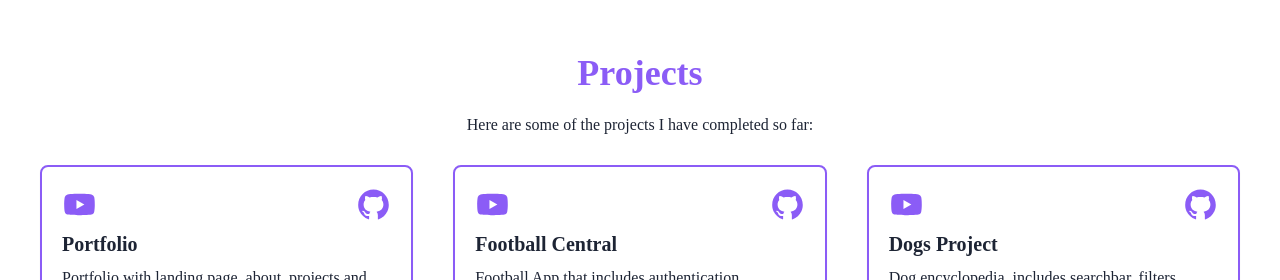
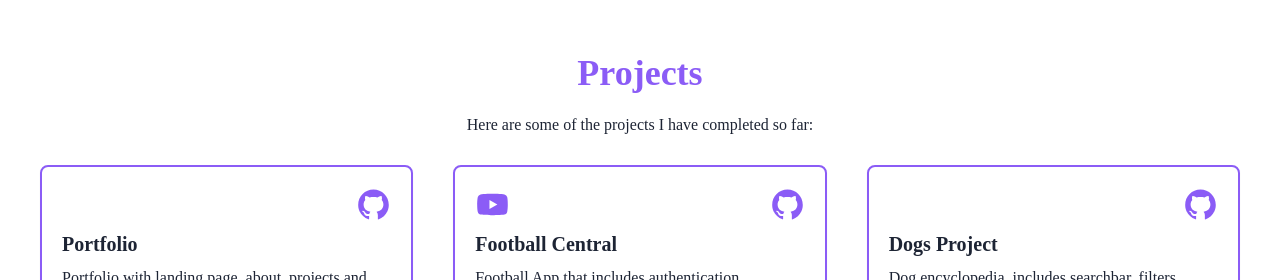
Before and after one commit to OMassano/Portfolio, a React (Create React App) app: page / in a window 1280 px wide. Shown: the part 1567-1847 px from the top of the page. Built offline with nearby package versions, Linux system fonts and the light colour scheme.

Commit message:
styles to projects

```diff
--- a/src/data/project/projectList.js
+++ b/src/data/project/projectList.js
@@ -5,9 +5,8 @@ const projectsList = [
     links: [
       {
         name: "github",
-        link: "https://github.com/OMassano/Individual-Project",
+        url: "https://github.com/OMassano/Individual-Project",
       },
-      { name: "youtube", link: "" },
     ],
     descriptions: [
       {
@@ -31,9 +30,9 @@ const projectsList = [
     links: [
       {
         name: "github",
-        link: "https://github.com/stars/OMassano/lists/football-central-app",
+        url: "https://github.com/stars/OMassano/lists/football-central-app",
       },
-      { name: "youtube", link: "https://www.youtube.com/watch?v=QOisVx6Y5Ic" },
+      { name: "youtube", url: "https://www.youtube.com/watch?v=QOisVx6Y5Ic" },
     ],
     descriptions: [
       {
@@ -57,9 +56,8 @@ const projectsList = [
     links: [
       {
         name: "github",
-        link: "https://github.com/OMassano/Portfolio",
+        url: "https://github.com/OMassano/Portfolio",
       },
-      { name: "youtube", link: "" },
     ],
     descriptions: [
       {
@@ -78,6 +76,5 @@ const projects = projectsList.sort((a, b) => {
   if (a.id > b.id) return -1;
   return 0;
 });
-console.log(projects[0].links[0].link);
 
 export default projects;
--- a/src/views/Projects/Projects.jsx
+++ b/src/views/Projects/Projects.jsx
@@ -3,6 +3,15 @@ import { AiFillYoutube, AiFillGithub } from "react-icons/ai";
 import projects from "../../data/project/projectList";
 
 const Projects = () => {
+  const handleClick = (links, site) => {
+    //need to find in links array where link.name === site
+    for (let i = 0; i < links.length; i++) {
+      if (links[i].name === site) {
+        window.open(links[i].url, "_blank");
+        break;
+      }
+    }
+  };
   return (
     <section name="projects" className="w-full md:h-screen py-5">
       <div className="mx-auto flex flex-col justify-start w-full h-full items-center">
@@ -18,18 +27,36 @@ const Projects = () => {
         <div className="grid grid-cols-1 md:grid-cols-2 lg:grid-cols-3 gap-10 px-5 sm:px-10">
           {projects &&
             projects.map((project) => {
+              const youtubeLink = project.links.find(
+                (link) => link.name === "youtube"
+              );
+              const githubLink = project.links.find(
+                (link) => link.name === "github"
+              );
               return (
                 <div
                   key={project.id}
-                  className="shadow-sm rounded-lg border-2 p-5 dark:border-violet-300 border-violet-500 flex flex-col"
+                  className=" hover:sm:-translate-y-6 shadow-sm rounded-lg border-2 p-5 dark:border-violet-300 border-violet-500 flex flex-col duration-500 cursor-pointer"
                 >
-                  <div className="flex items-center justify-between pb-2 dark:text-violet-300 text-violet-500">
-                    <button className="hover:scale-110 dark:hover:text-white hover:text-black duration-100">
-                      <AiFillYoutube size={35} />
-                    </button>
-                    <button className="hover:scale-110 dark:hover:text-white hover:text-black duration-100">
-                      <AiFillGithub size={35} />
-                    </button>
+                  <div className="flex items-center justify-between pb-2 dark:text-violet-300 text-violet-500" style={{
+                    flexDirection: githubLink && !youtubeLink ? "row-reverse" : "row",
+                  }}>
+                    {youtubeLink && (
+                      <button
+                        className="hover:scale-110 dark:hover:text-white hover:text-black duration-100"
+                        onClick={() => handleClick(project.links, "youtube")}
+                      >
+                        <AiFillYoutube size={35} />
+                      </button>
+                    )}
+                    {githubLink && (
+                      <button
+                        className="hover:scale-110 dark:hover:text-white hover:text-black duration-100"
+                        onClick={() => handleClick(project.links, "github")}
+                      >
+                        <AiFillGithub size={35} />
+                      </button>
+                    )}
                   </div>
                   <h3 className="font-semibold capitalize text-xl pb-2">
                     {project.name}
```
